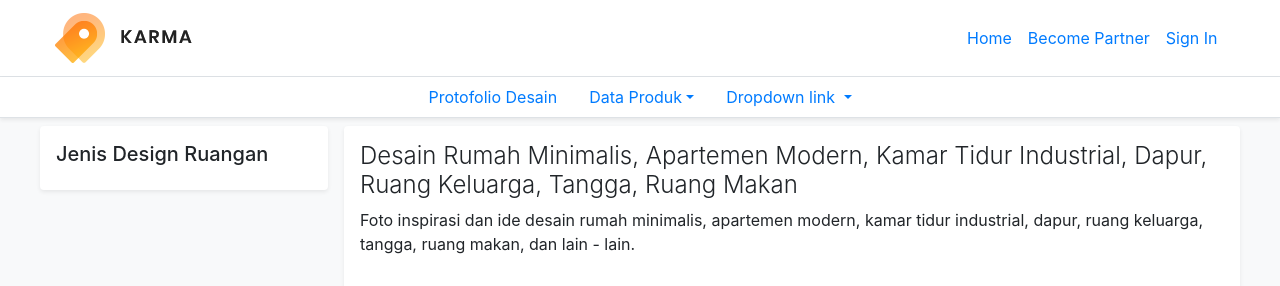
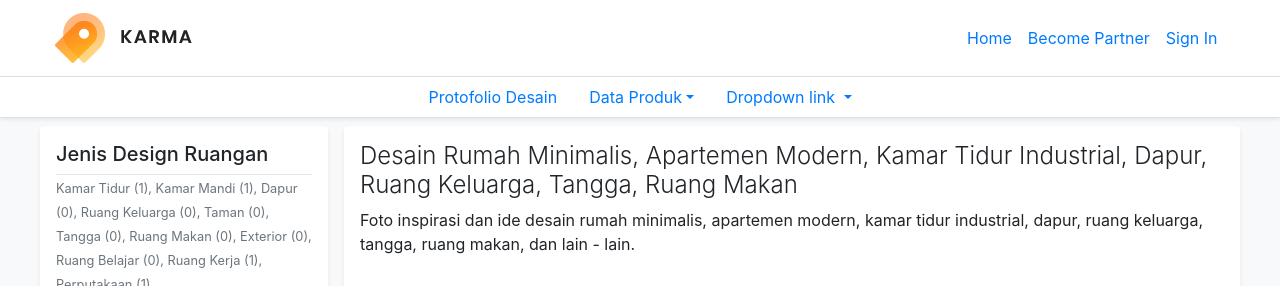
Before and after one commit to yanuarkholik/tukangku, a Django app: page /home/ in a window 1280 px wide. Shown: the top 286 px of the page. Run offline with Django 3.2, Linux system fonts and the light colour scheme; data comes from the database, SQL or seed files in the repository; some libraries are stand-ins or nearby versions.

Commit message:
Yanuar 4.2.2

```diff
--- a/sellerapp/models.py
+++ b/sellerapp/models.py
@@ -17,9 +17,19 @@ KATEGORI_CHOICES = [
     ('Design and Build', 'Design and Build'),
 ]
 
-STATUS_CHOICES = [
-    ('Seller', 'Seller'),
-    ('Client', 'Client')
+JENIS_RUANGAN = [
+    ('Jenis Ruangan', 'Jenis Ruangan'),
+    ('Kamar Tidur','Kamar Tidur'),
+    ('Kamar Mandi', 'Kamar Mandi'),
+    ('Dapur', 'Dapur'),
+    ('Ruang Keluarga', 'Ruang Keluarga'),
+    ('Taman', 'Taman'),
+    ('Tangga', 'Tangga'),
+    ('Ruang Makan', 'Ruang Makan'),
+    ('Exterior', 'Exterior'),
+    ('Ruang Belajar', 'Ruang Belajar'),
+    ('Ruang Kerja', 'Ruang Kerja'),
+    ('Perpustakaan', 'Perpustakaan'),
 ]
 
 PAKET_CHOICES = [
@@ -40,8 +50,9 @@ PROVINSI_CHOICES = [
 
 
 STATUS_CHOICES = [
-    ('Seller', 'Seller'),
-    ('Client', 'Client')
+    ('Dalam antrian', 'Dalam Antrian'),
+    ('Dalam Pengerjaan', 'Dalam Pengerjaan'),
+    ('Selesai', 'Selesai')
 ]
 
 class ProInfo(models.Model):
@@ -76,6 +87,7 @@ class Gigs(models.Model):
     user                = models.ForeignKey(User, on_delete=models.PROTECT, related_name='usernameGigs', null=True, blank=True)
     deskripsi_project   = models.TextField(blank=True, null=True)
     kategori            = models.CharField(choices=KATEGORI_CHOICES, max_length=50, default='Kategori')
+    jenis_ruangan       = models.CharField(choices=JENIS_RUANGAN, max_length=50, default='Jenis Ruangan')
     thumbnail           = models.FileField(blank=True)
     img                 = models.ForeignKey(Images, on_delete=models.CASCADE, related_name='relatedImageGigs', null=True, blank=True)
     slug                = models.SlugField(unique=True, blank=True, null=True)
--- a/templates/child/home.html
+++ b/templates/child/home.html
@@ -85,10 +85,60 @@
 	<div class="container" style="max-width: 95%;">
 		<div class="row">
 			<div class="col-lg-3 p-2">
-				<div class="col-lg-12 rounded shadow-sm bg-white p-3">
+				<div class="col-lg-12 col-xs-3 rounded shadow-sm bg-white p-3">
 					<h5 class="roboto">
 						Jenis Design Ruangan
 					</h5>
+					<hr class="m-0">
+					<small class="text-secondary">
+						Kamar Tidur ({{ kt }}),
+					</small>
+					<small class="text-secondary">
+						Kamar Mandi ({{ km }}),
+					</small>
+					<small class="text-secondary">
+						Dapur ({{ dp }}),
+					</small>
+					<small class="text-secondary">
+						Ruang Keluarga ({{ rk }}),
+					</small>
+					<small class="text-secondary">
+						Taman ({{ tm }}),
+					</small>
+					<small class="text-secondary">
+						Tangga ({{ tg }}),
+					</small>
+					<small class="text-secondary">
+						Ruang Makan ({{ rm }}),
+					</small>
+					<small class="text-secondary">
+						Exterior ({{ ex }}),
+					</small>
+					<small class="text-secondary">
+						Ruang Belajar ({{ rb }}),
+					</small>
+					<small class="text-secondary">
+						Ruang Kerja ({{ rj }}),
+					</small>
+					<small class="text-secondary">
+						Perputakaan ({{ pr }})
+					</small><br><br>
+					<h5 class="roboto">
+						Kategori
+					</h5>
+					<hr class="m-0">
+					<small class="text-secondary">
+						Arsitek ({{ arts }}),
+					</small>
+					<small class="text-secondary">
+						Kontaktor ({{ kontraktor }}),
+					</small>
+					<small class="text-secondary">
+						Design adn Build ({{ build }}),
+					</small>
+					<small class="text-secondary">
+						Design Interior ({{ design }})
+					</small>
 				</div>
 			</div>
 			<div class="col-lg-9 p-2">
--- a/tukangku/urls.py
+++ b/tukangku/urls.py
@@ -20,5 +20,5 @@ from django.urls import path, include
 urlpatterns = [
     path('', include('tukangkuapp.urls')),
     path('admin/', admin.site.urls),
-    path('reviews/', include('reviews.urls')),
+
 ]
--- a/tukangkuapp/views.py
+++ b/tukangkuapp/views.py
@@ -73,7 +73,45 @@ def register(request):
 def home(request):
     """ Menampilkan konten pada Home """
     gigs = Gigs.objects.order_by('-buat')
-    context = {'gigs': gigs}
+
+    # kategori
+    arsitek = Gigs.objects.filter(kategori='Arsitek').count()
+    kontraktor = Gigs.objects.filter(kategori='Kontraktor').count()
+    design = Gigs.objects.filter(kategori='Design Interior').count()
+    build = Gigs.objects.filter(kategori='Design and Build').count()
+
+    # jenis ruangan
+    kt = Gigs.objects.filter(jenis_ruangan='Kamar Tidur').count()
+    km = Gigs.objects.filter(jenis_ruangan='Kamar Mandi').count()
+    dp = Gigs.objects.filter(jenis_ruangan='Dapur').count()
+    rk = Gigs.objects.filter(jenis_ruangan='Ruang Keluarga').count()
+    tm = Gigs.objects.filter(jenis_ruangan='Taman').count()
+    tg = Gigs.objects.filter(jenis_ruangan='Tangga').count()
+    rm = Gigs.objects.filter(jenis_ruangan='Ruang Makan').count()
+    ex = Gigs.objects.filter(jenis_ruangan='Exterior').count()
+    rb = Gigs.objects.filter(jenis_ruangan='Ruang Belajar').count()
+    rj = Gigs.objects.filter(jenis_ruangan='Ruang Kerja').count()
+    pr = Gigs.objects.filter(jenis_ruangan='Perpustakaan').count()
+    context = {
+        'gigs': gigs,
+        'arts': arsitek,
+        'kontraktor': kontraktor,
+        'design': design,
+        'build': build,
+
+        # jenis ruangan
+        'kt': kt,
+        'km': km,
+        'dp': dp,
+        'rk': rk,
+        'tm': tm,
+        'tg': tg,
+        'rm': rm,
+        'ex': ex,
+        'rb': rb,
+        'rj': rj,
+        'pr': pr,
+    }
     return render(request, 'child/home.html', context)
 
 def pesan(request):
```
Also changed, not shown: sellerapp/admin.py (+13 -16 lines), db.sqlite3, media/upload/display/DSCF4009_ctNtPbx.JPG (added), media/upload/display/r12_A2n2gUp_BBKAgO3.jpg (added), media/upload/display/s-p1_bGem7XB.jpg (added), sellerapp/migrations/0051_auto_20200626_2114.py (added), sellerapp/migrations/0052_remove_images_user.py (added), sellerapp/migrations/0053_auto_20200626_2125.py (added), sellerapp/migrations/0054_auto_20200627_1216.py (added), sellerapp/migrations/0055_auto_20200627_1233.py (added), tukangkuapp/migrations/0112_remove_pesanauthor_nama.py (added), 1 other file.
